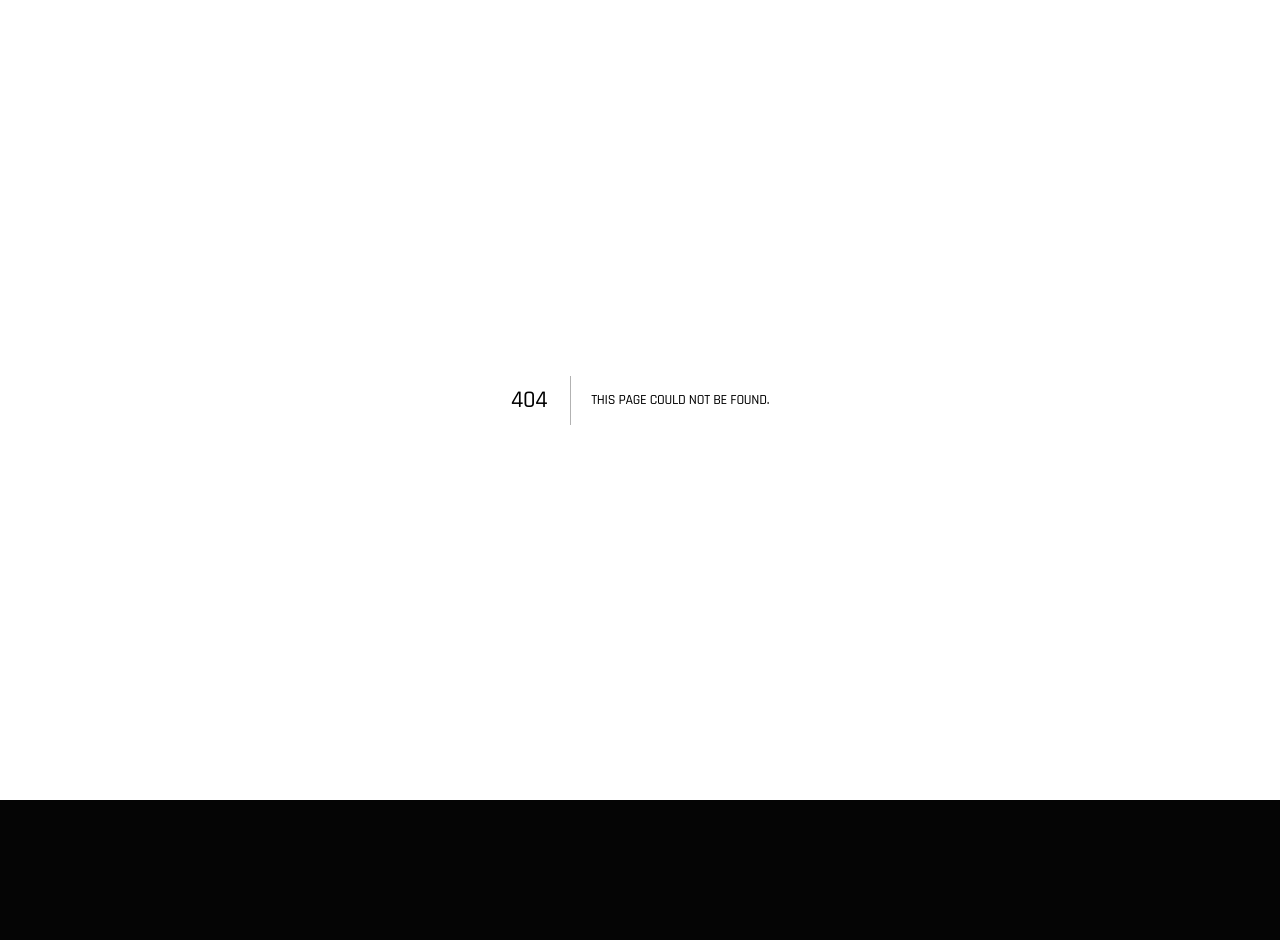
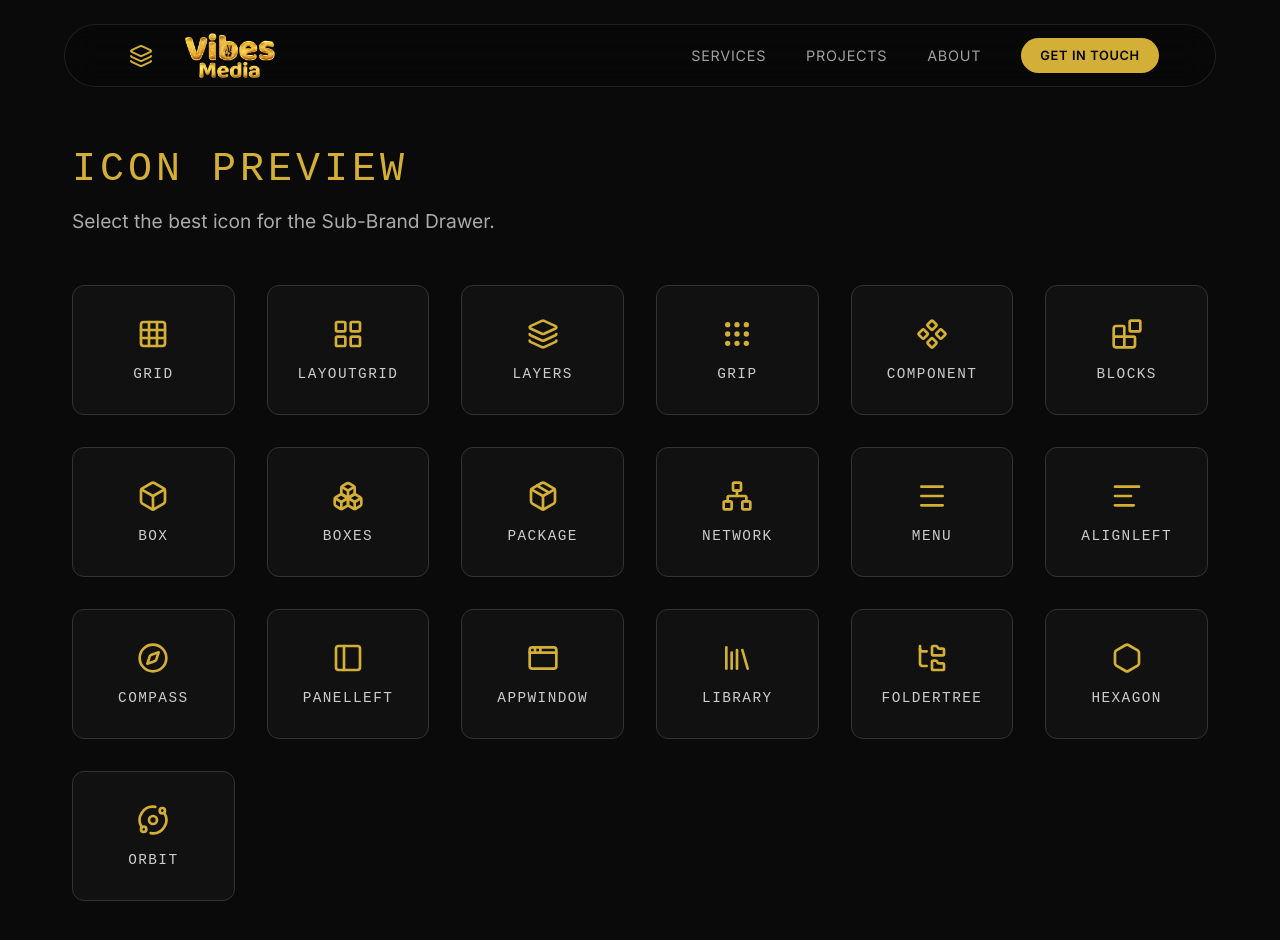
Before and after one commit to nagari-vibes/NagariVibes, a Next.js app: page /icon-preview in a window 1280 px wide. Before the commit this address had no page. Shown: the top 940 px of the page. Before the commit the page ends 800 px from the top, so only its background shows below. Built offline with nearby package versions, Linux system fonts and the light colour scheme; a web font is replaced by a local one.

Commit message:
Utility: Add icon-preview page for UI design testing

```diff
--- /dev/null
+++ b/src/app/icon-preview/page.tsx
@@ -0,0 +1,82 @@
+'use client';
+
+import Header from '@/components/Header';
+import Footer from '@/components/Footer';
+import {
+  Grid, LayoutGrid, Layers, Grip, Component,
+  Blocks, Box, Network, Menu, AlignLeft,
+  Compass, PanelLeft, AppWindow, Library,
+  FolderTree, Hexagon, Orbit, Boxes, Package
+} from 'lucide-react';
+
+export default function IconPreview() {
+  const icons = [
+    { name: 'Grid', component: Grid },
+    { name: 'LayoutGrid', component: LayoutGrid },
+    { name: 'Layers', component: Layers },
+    { name: 'Grip', component: Grip },
+    { name: 'Component', component: Component },
+    { name: 'Blocks', component: Blocks },
+    { name: 'Box', component: Box },
+    { name: 'Boxes', component: Boxes },
+    { name: 'Package', component: Package },
+    { name: 'Network', component: Network },
+    { name: 'Menu', component: Menu },
+    { name: 'AlignLeft', component: AlignLeft },
+    { name: 'Compass', component: Compass },
+    { name: 'PanelLeft', component: PanelLeft },
+    { name: 'AppWindow', component: AppWindow },
+    { name: 'Library', component: Library },
+    { name: 'FolderTree', component: FolderTree },
+    { name: 'Hexagon', component: Hexagon },
+    { name: 'Orbit', component: Orbit },
+  ];
+
+  return (
+    <main style={{ background: '#0a0a0a', minHeight: '100vh', color: '#fff', paddingBottom: '100px' }}>
+      <Header />
+      <div className="container" style={{ paddingTop: '150px' }}>
+        <h1 className="mono" style={{ fontSize: '2.5rem', marginBottom: '1rem' }}>Icon Preview</h1>
+        <p style={{ color: '#aaa', marginBottom: '3rem', fontSize: '1.2rem' }}>
+          Select the best icon for the Sub-Brand Drawer.
+        </p>
+
+        <div style={{
+          display: 'grid',
+          gridTemplateColumns: 'repeat(auto-fill, minmax(150px, 1fr))',
+          gap: '2rem'
+        }}>
+          {icons.map((icon) => {
+            const IconComponent = icon.component;
+            return (
+              <div key={icon.name} style={{
+                background: '#111',
+                border: '1px solid #333',
+                borderRadius: '12px',
+                padding: '2rem',
+                display: 'flex',
+                flexDirection: 'column',
+                alignItems: 'center',
+                justifyContent: 'center',
+                gap: '1rem',
+                transition: 'all 0.3s ease',
+                cursor: 'pointer'
+              }}
+              onMouseEnter={(e) => {
+                e.currentTarget.style.borderColor = '#d4af37';
+                e.currentTarget.style.transform = 'translateY(-5px)';
+              }}
+              onMouseLeave={(e) => {
+                e.currentTarget.style.borderColor = '#333';
+                e.currentTarget.style.transform = 'translateY(0)';
+              }}>
+                <IconComponent size={32} color="#d4af37" />
+                <span className="mono" style={{ fontSize: '0.9rem', color: '#ccc' }}>{icon.name}</span>
+              </div>
+            );
+          })}
+        </div>
+      </div>
+    </main>
+  );
+}
```
